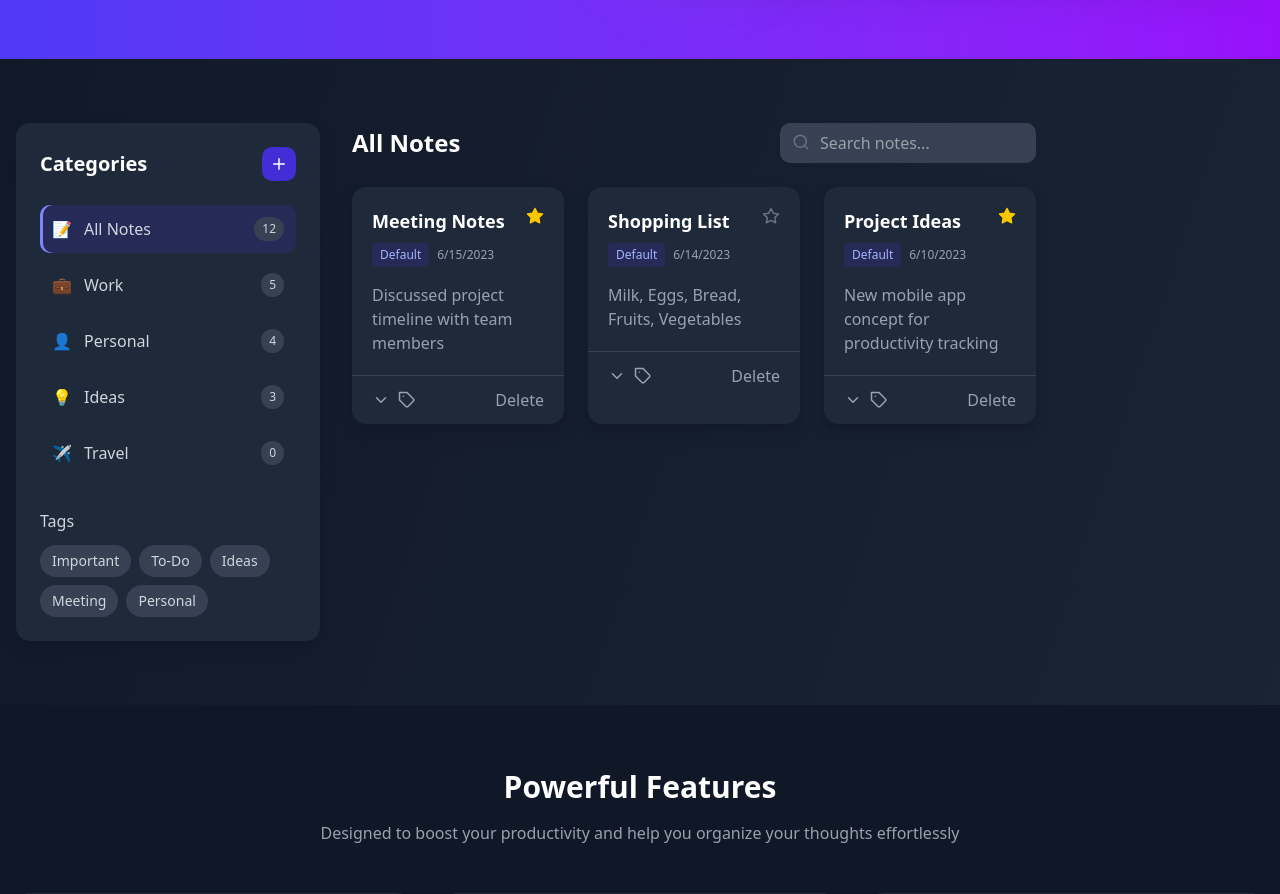
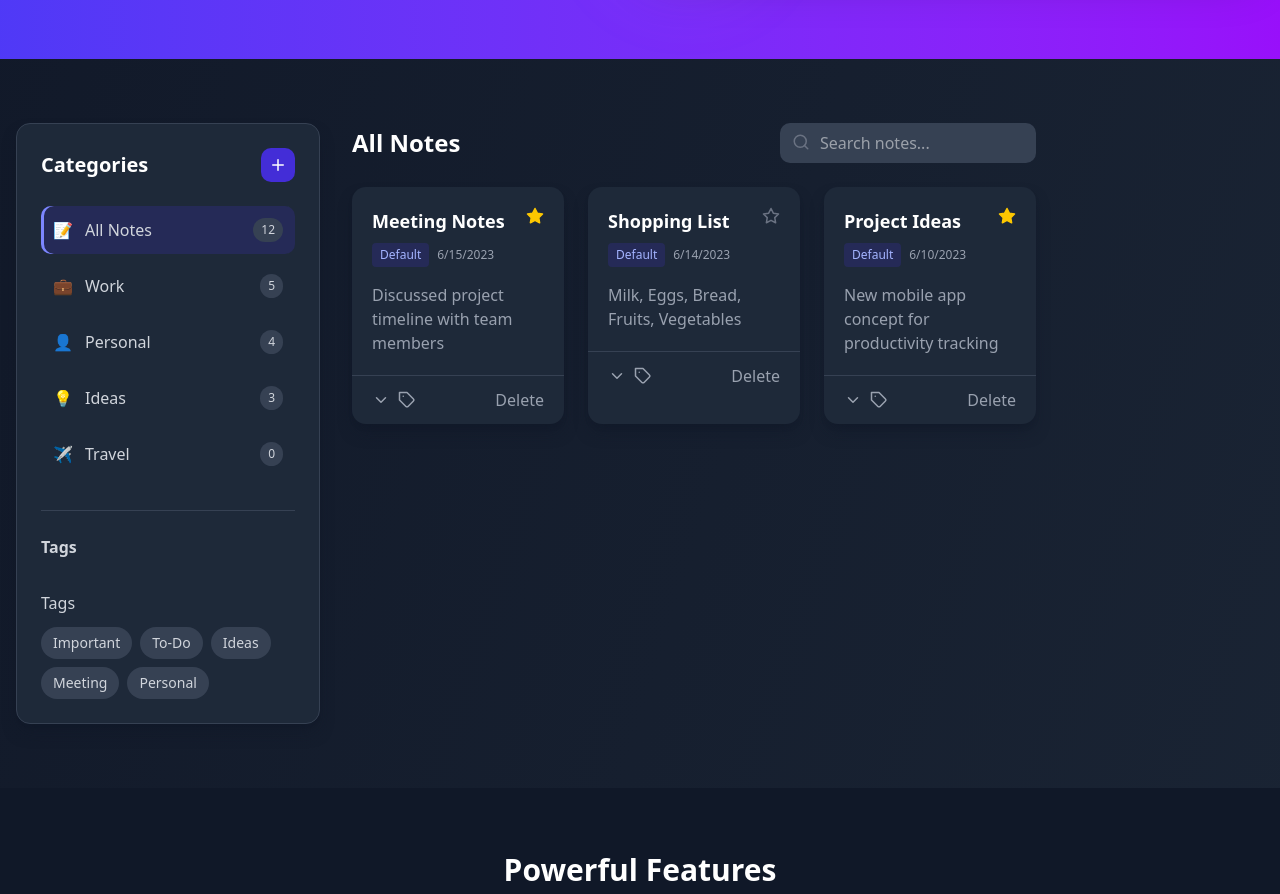
Before and after one commit to Waleed-Ahmad-dev/notes_app, a Next.js app: page / in a window 1280 px wide. Shown: the part 680-1574 px from the top of the page. Built offline with nearby package versions, Linux system fonts and the light colour scheme.

Commit message:
Update Sidebar.tsx

```diff
--- a/src/components/LandingPage/NotesSection/Sidebar.tsx
+++ b/src/components/LandingPage/NotesSection/Sidebar.tsx
@@ -3,6 +3,7 @@ import { Plus } from 'react-feather';
 import CategoryList from './CategoryList';
 import TagList from './TagList';
 import { Category } from '@/utils/types';
+import { useState } from 'react';
 
 export default function Sidebar({
      categories,
@@ -15,21 +16,78 @@ export default function Sidebar({
      setActiveTab: (id: string) => void;
      setCreateNoteVisible: (visible: boolean) => void;
 }) {
+     const [isHovered, setIsHovered] = useState(false);
+
      return (
           <motion.div
-               className="bg-white dark:bg-gray-800 rounded-xl shadow-lg dark:shadow-gray-900/50 p-6 sticky top-24"
+               className="bg-white dark:bg-gray-800 rounded-xl shadow-lg dark:shadow-gray-900/50 p-6 sticky top-24 border border-gray-200 dark:border-gray-700"
                initial={{ opacity: 0, x: -20 }}
                whileInView={{ opacity: 1, x: 0 }}
                viewport={{ once: true }}
+               whileHover={{
+                    boxShadow: '0 25px 50px -12px rgba(0, 0, 0, 0.25)',
+                    borderColor: 'rgba(99, 102, 241, 0.5)',
+                    y: -3
+               }}
+               transition={{
+                    duration: 0.3,
+                    ease: 'easeOut',
+                    y: { type: 'spring', stiffness: 300 }
+               }}
+               onHoverStart={() => setIsHovered(true)}
+               onHoverEnd={() => setIsHovered(false)}
           >
+               {/* Subtle glow effect when hovered */}
+               {isHovered && (
+                    <motion.div
+                         className="absolute inset-0 rounded-xl bg-indigo-500/10 dark:bg-indigo-400/5 pointer-events-none"
+                         initial={{ opacity: 0 }}
+                         animate={{ opacity: 1 }}
+                         exit={{ opacity: 0 }}
+                    />
+               )}
+
                <div className="flex justify-between items-center mb-6">
-                    <h2 className="text-xl font-bold text-gray-800 dark:text-white">Categories</h2>
-                    <button
+                    <motion.h2
+                         className="text-xl font-bold text-gray-800 dark:text-white"
+                         whileHover={{
+                              x: 3,
+                              textShadow: '0px 0px 8px rgba(99, 102, 241, 0.4)'
+                         }}
+                         transition={{ type: 'spring', stiffness: 300 }}
+                    >
+                         Categories
+                    </motion.h2>
+
+                    <motion.button
                          onClick={() => setCreateNoteVisible(true)}
-                         className="bg-indigo-600 dark:bg-indigo-700 text-white p-2 rounded-lg hover:bg-indigo-700 dark:hover:bg-indigo-600 transition-colors"
+                         className="bg-indigo-600 dark:bg-indigo-700 text-white p-2 rounded-lg relative overflow-hidden group"
+                         whileHover={{
+                              scale: 1.05,
+                              backgroundColor: '#4f46e5'
+                         }}
+                         whileTap={{
+                              scale: 0.95,
+                              backgroundColor: '#4338ca'
+                         }}
+                         initial={false}
+                         aria-label="Create new note"
                     >
-                         <Plus size={18} />
-                    </button>
+                         <Plus size={18} className="relative z-10 transition-transform group-hover:rotate-90 duration-300" />
+                         <motion.span
+                              className="absolute inset-0 bg-indigo-500 dark:bg-indigo-400 opacity-0 group-hover:opacity-30"
+                              initial={{ borderRadius: '50%', scale: 0 }}
+                              animate={{
+                                   borderRadius: ['50%', '20%', '15%'],
+                                   scale: 2.5,
+                                   opacity: [0, 0.3, 0]
+                              }}
+                              transition={{
+                                   duration: 0.6,
+                                   ease: 'easeOut'
+                              }}
+                         />
+                    </motion.button>
                </div>
 
                <CategoryList
@@ -37,7 +95,22 @@ export default function Sidebar({
                     activeTab={activeTab}
                     setActiveTab={setActiveTab}
                />
-               <TagList />
+
+               <motion.div
+                    initial={{ opacity: 0, y: 10 }}
+                    animate={{ opacity: 1, y: 0 }}
+                    transition={{ delay: 0.2 }}
+                    whileHover={{ y: -3 }}
+                    className="mt-8 pt-6 border-t border-gray-100 dark:border-gray-700"
+               >
+                    <motion.h3
+                         className="text-md font-semibold text-gray-700 dark:text-gray-300 mb-3"
+                         whileHover={{ x: 2 }}
+                    >
+                         Tags
+                    </motion.h3>
+                    <TagList />
+               </motion.div>
           </motion.div>
      );
 }
```
